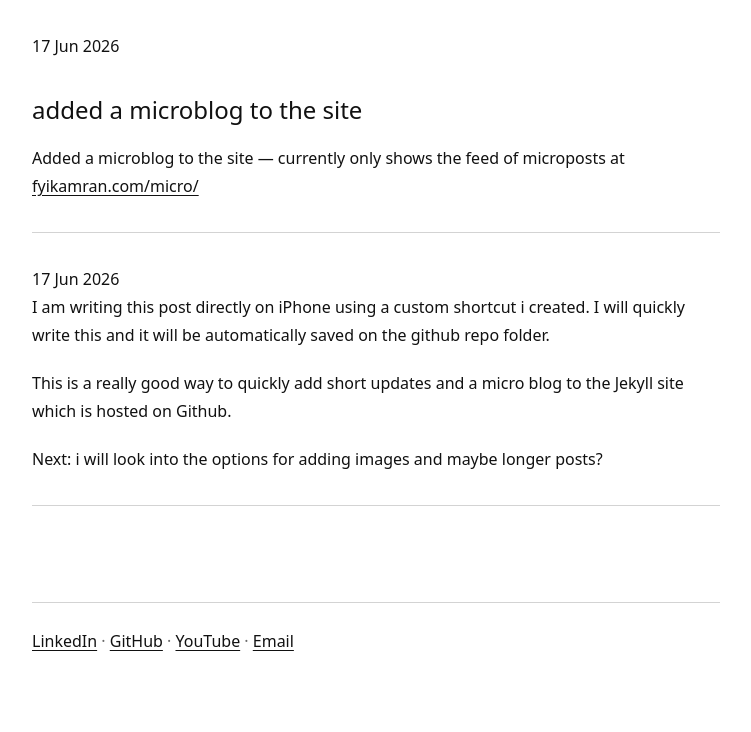
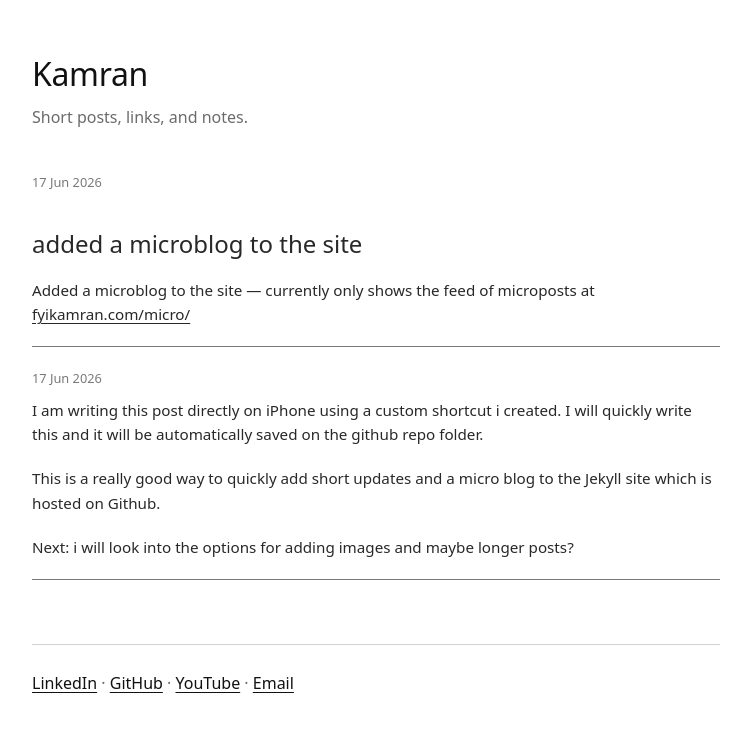
Before and after one commit to fyikamran/fyikamran.github.io, a Jekyll site: the page built from micro/index.md, in a window 1280 px wide. Shown: the top 732 px of the page, without its empty margins (264-1015 px from the left). Built offline with Jekyll 4.4.1, drawn with Linux system fonts in a browser that asks for light colours.

Commit message:
Update index.md

```diff
--- a/micro/index.md
+++ b/micro/index.md
@@ -4,14 +4,16 @@ title: "Micro Blog — fyiKamran"
 description: "Quick thoughts, links, and commentary."
 ---
 
+<h1>Kamran</h1>
+<p style="color: var(--text-muted); margin-top: -0.75rem;">Short posts, links, and notes.</p>
+
 {% assign microposts = site.microposts | sort: 'date' | reverse %}
 {% for post in microposts %}
-<article class="micro-post">
-  <time>{{ post.date | date: "%d %b %Y" }}</time>
+<article style="padding: 1.25rem 0; border-bottom: 1px solid var(--text-muted); opacity: 0.9;">
+  <time style="display: block; font-size: 0.8rem; color: var(--text-muted); margin-bottom: 0.5rem;">{{ post.date | date: "%d %b %Y" }}</time>
   {% if post.type == "link" %}
-    <a href="{{ post.url }}" class="micro-link">{{ post.url }}</a>
+    <a href="{{ post.url }}" class="micro-link" style="font-size: 0.9rem;">{{ post.url }}</a>
   {% endif %}
-  {{ post.content }}
+  <div style="font-size: 0.95rem; line-height: 1.6;">{{ post.content }}</div>
 </article>
-<hr>
 {% endfor %}
```
